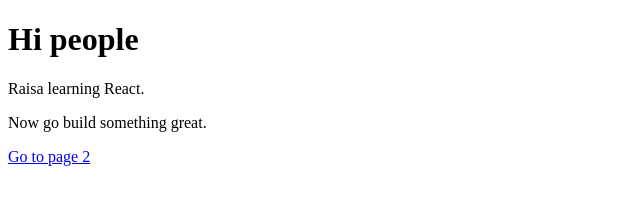
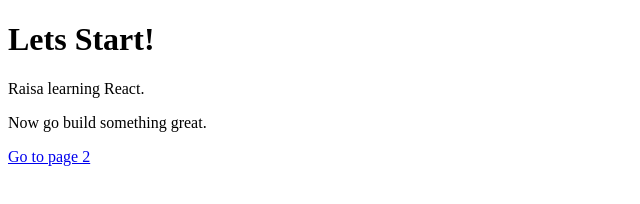
Before and after one commit to raisa-ghosh/learning-react, a Gatsby site: page / in a window 1280 px wide. Shown: the whole page, without its empty margins (0-640 px from the left). Built offline with nearby package versions, Linux system fonts and the light colour scheme; Gatsby itself is replaced by a stand-in of ours.

Commit message:
trial commit 2

```diff
--- a/src/pages/index.js
+++ b/src/pages/index.js
@@ -3,7 +3,7 @@ import Link from 'gatsby-link'
 
 const IndexPage = () => (
   <div>
-    <h1>Hi people</h1>
+    <h1>Lets Start!</h1>
     <p>Raisa learning React.</p>
     <p>Now go build something great.</p>
     <Link to="/page-2/">Go to page 2</Link>
```
